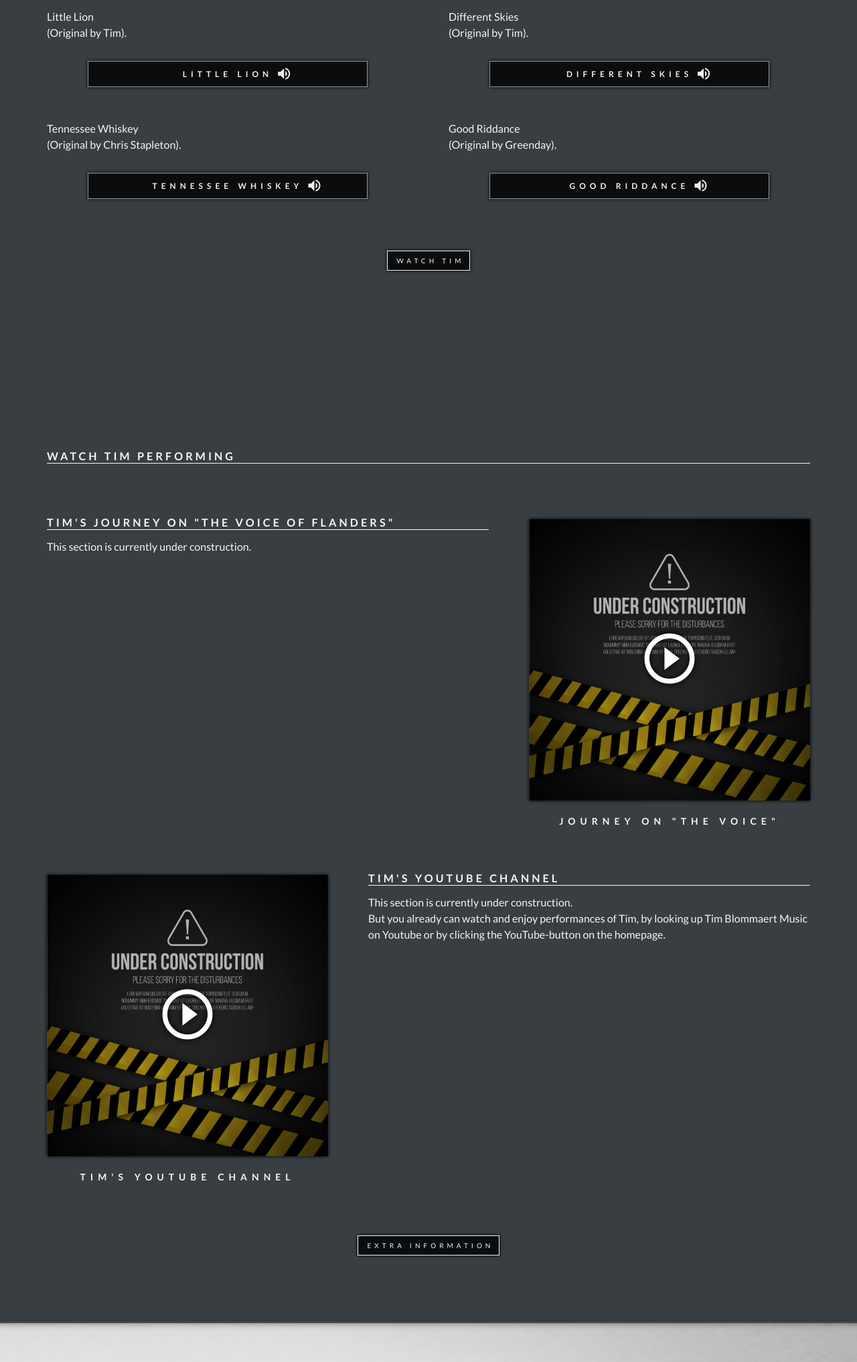
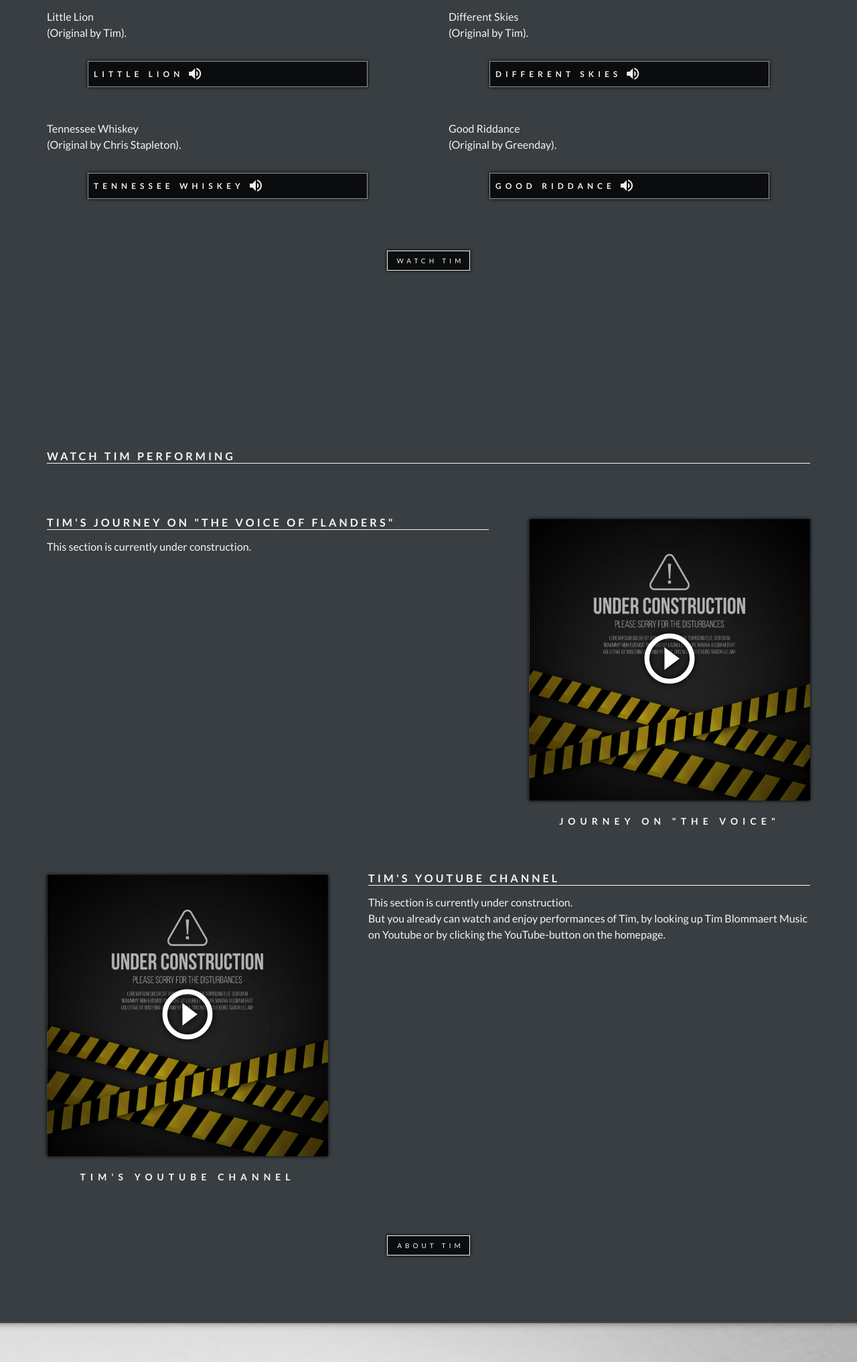
Before and after one commit to AspiringWebDev/Blomme_Music_2.0, a plain HTML site: page index.html in a window 1280 px wide. Shown: the part 3107-5140 px from the top of the page at 67% size. Drawn offline with nearby package versions, Linux system fonts and the light colour scheme.

Commit message:
Responsive i 6,7,8,10,+

```diff
--- a/2_0.css
+++ b/2_0.css
@@ -18,9 +18,7 @@ overflow-x: hidden;
 overflow-y:auto;
 }
 
-p{
-    margin-right: 15px;
-}
+
 
 .all{
 display:block;
@@ -368,7 +366,7 @@ margin: 20px 0 20px 0 !important;
 
 .play-audio{
 cursor:pointer;
-text-align:left;
+text-align:left  !important;
 }
 
 .play-audio .material-icons{
--- a/index.html
+++ b/index.html
@@ -228,7 +228,7 @@
 
 
 
-                <div class="full break center"><a href="#layout"><btn>Extra information</btn></a></div>
+                <div class="full break center"><a href="#layout"><btn>About Tim</btn></a></div>
             </div>
     </div>
 
```
